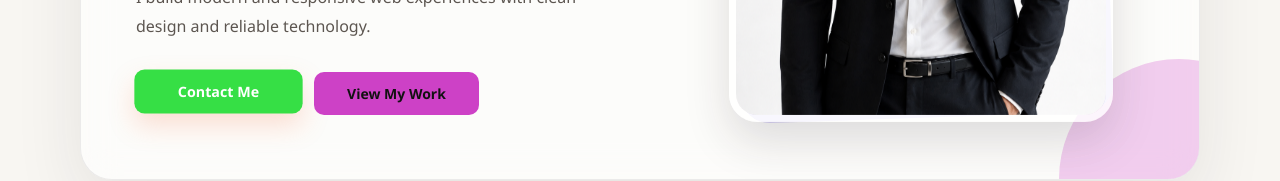
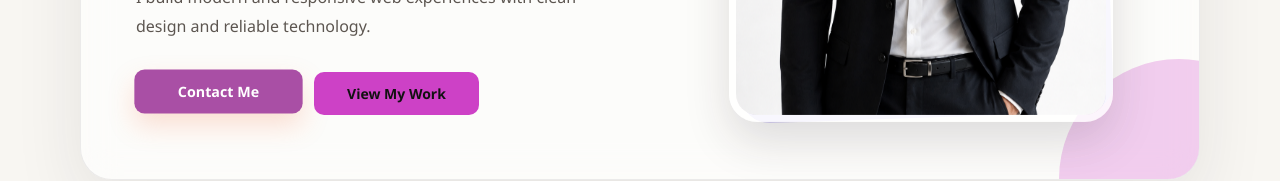
Before and after one commit to khalidmuhamadmuhamad80-arch/portfolio-frontend, a React app: page / in a window 1280 px wide. In both pictures the pointer is over the link "Contact Me". Shown: the part 507-688 px from the top of the page. Built offline with nearby package versions, Linux system fonts and the light colour scheme; no server answers; the HTML template or start-up script is replaced by a standard one.

Commit message:
Update project hero button styles

```diff
--- a/src/components/hero.css
+++ b/src/components/hero.css
@@ -348,7 +348,7 @@
 .primary-btn:hover {
   transform: translateY(-2px) scale(1.02);
 
-  background: #36df45;
+  background: #a94fa5;
 
   color: #ffffff;
 
@@ -371,7 +371,7 @@
 .secondary-btn:hover {
   transform: translateY(-2px) scale(1.02);
 
-  background:#36df45 ;
+  background:#a94fa5 ;
 
   color: #ffffff;
 
```
